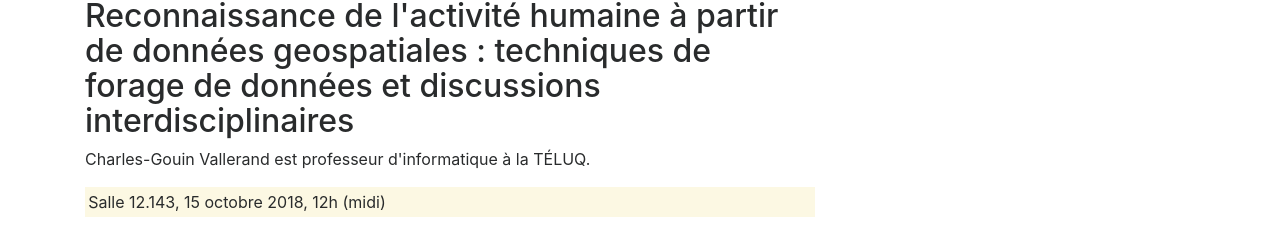
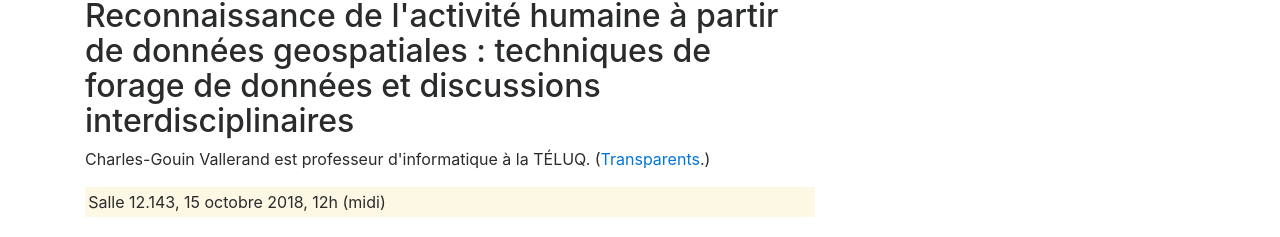
Before and after one commit to lemire/technolabsite, a plain HTML site: page index.html in a window 1280 px wide. Shown: the part 869-1106 px from the top of the page. Drawn offline with nearby package versions, Linux system fonts and the light colour scheme; a script that the page names is missing.

Commit message:
Saving...

```diff
--- a/index.html
+++ b/index.html
@@ -38,7 +38,7 @@
                       <div class="col-md-8">
                         <h2>Reconnaissance de l'activité humaine à partir de données geospatiales : techniques de forage de données et discussions interdisciplinaires</h2>
 
-              <p>Charles-Gouin Vallerand est professeur d'informatique à la TÉLUQ.</p>
+              <p>Charles-Gouin Vallerand est professeur d'informatique à la TÉLUQ. (<a href="slides/technolab_oct_2018.pdf">Transparents</a>.)</p>
                           <p class="mark">Salle 12.143, 15 octobre 2018, 12h (midi)</p>
                       </div>
                     </div>
```
Also changed, not shown: 1 other file.
